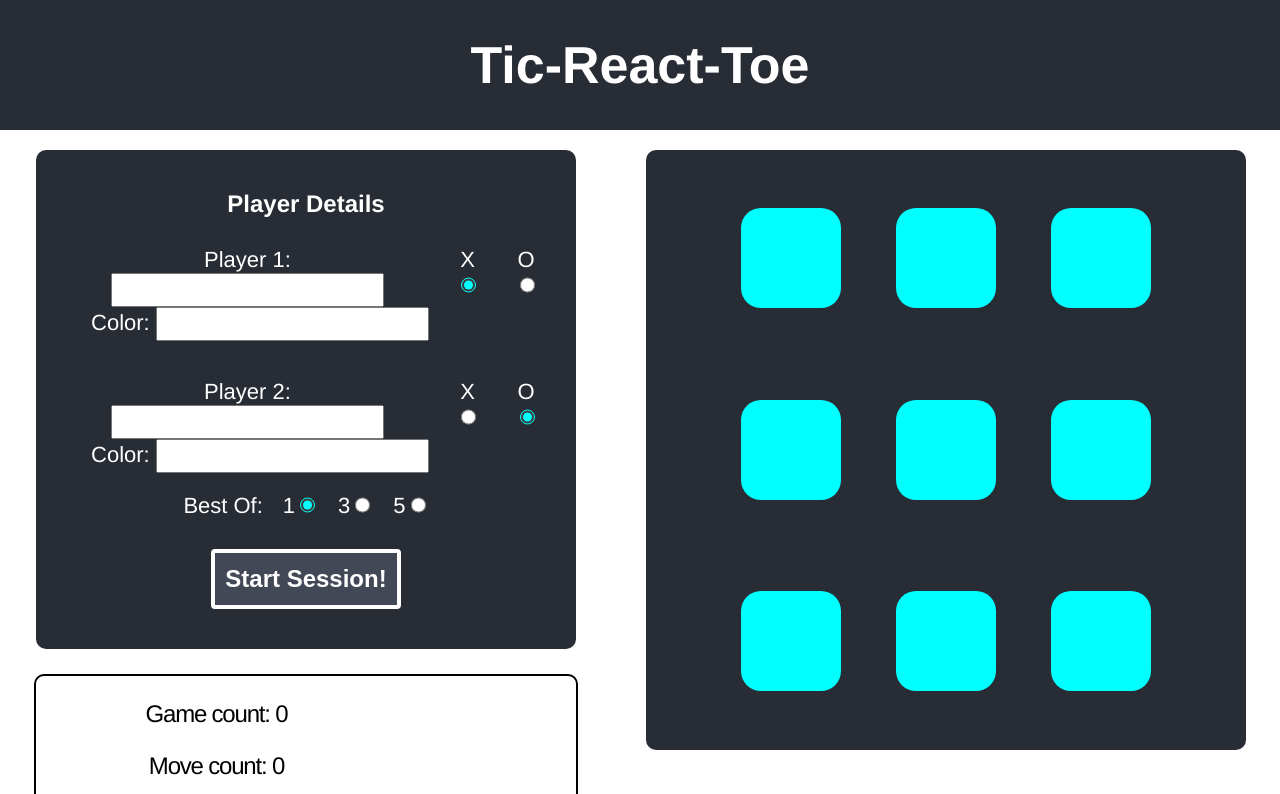
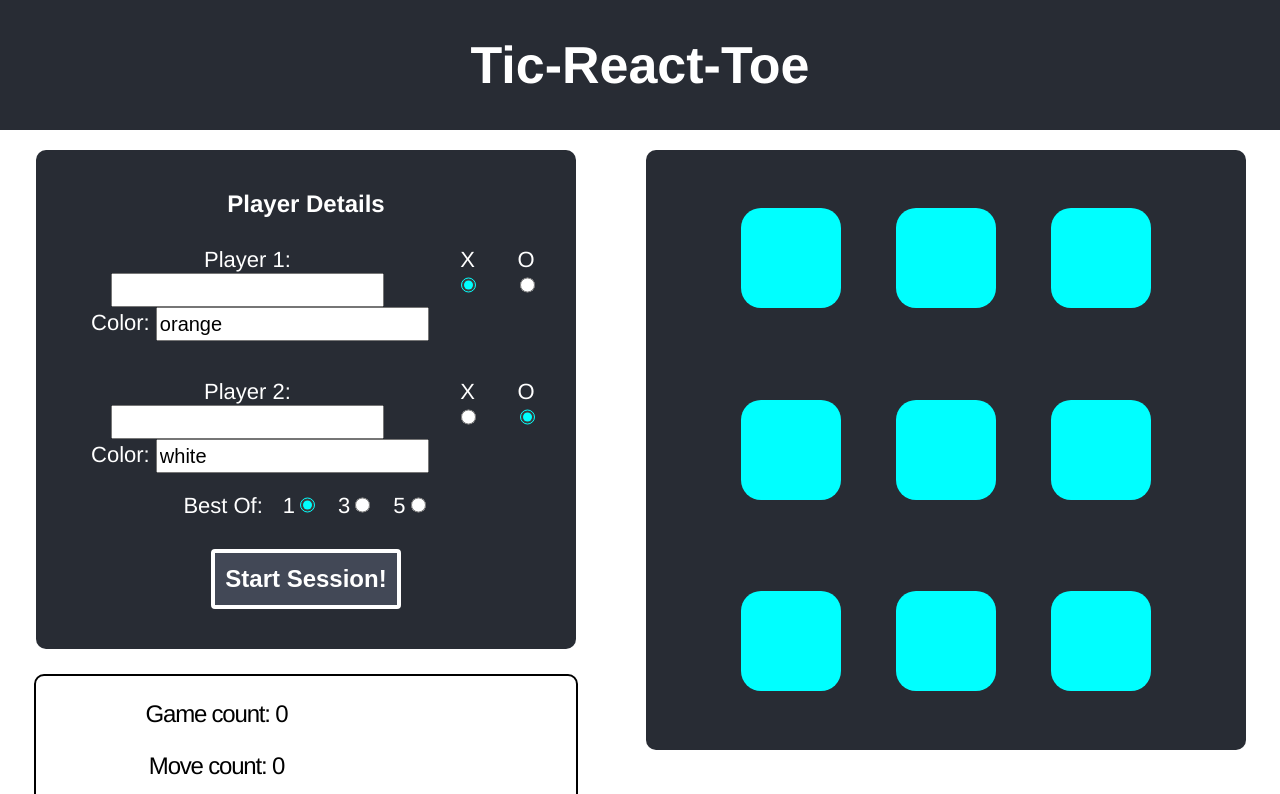
Before and after one commit to evmaperry/tic-react-toe, a React (Create React App) app: page / in a window 1280 px wide. Shown: the top 794 px of the page. Built offline with nearby package versions, Linux system fonts and the light colour scheme.

Commit message:
rebuilt for deployment

```diff
--- a/src/App.js
+++ b/src/App.js
@@ -10,8 +10,8 @@ class App extends React.Component {
   constructor() {
     super()
     this.state = {
-      player1: { identity: 'player1', name: null, token: null, gamesWon: 0, color: 'green' }, // updates from PlayerForm
-      player2: { identity: 'player2', name: null, token: null, gamesWon: 0, color: 'red' }, // updates from PlayerForm
+      player1: { identity: 'player1', name: null, token: null, gamesWon: 0, }, // updates from PlayerForm
+      player2: { identity: 'player2', name: null, token: null, gamesWon: 0, }, // updates from PlayerForm
       winCondition: 1, // updates from PlayerForm
       sessionOn: null,
       gameCount: 0, // updates from Board when game finishes
--- a/src/components/PlayerForm.js
+++ b/src/components/PlayerForm.js
@@ -7,8 +7,8 @@ class PlayerForm extends React.Component {
   constructor(props) {
     super(props)
     this.state = {
-      player1: { name: '', token: 'X' },
-      player2: { name: '', token: 'O' },
+      player1: { name: '', token: 'X', color: 'orange' },
+      player2: { name: '', token: 'O', color: 'white' },
       winCondition: 1,
     }
     this.handlePlayerChange = this.handlePlayerChange.bind(this);
```
Also changed, not shown: 7 other files (tests, documents, lock files or other folders).
